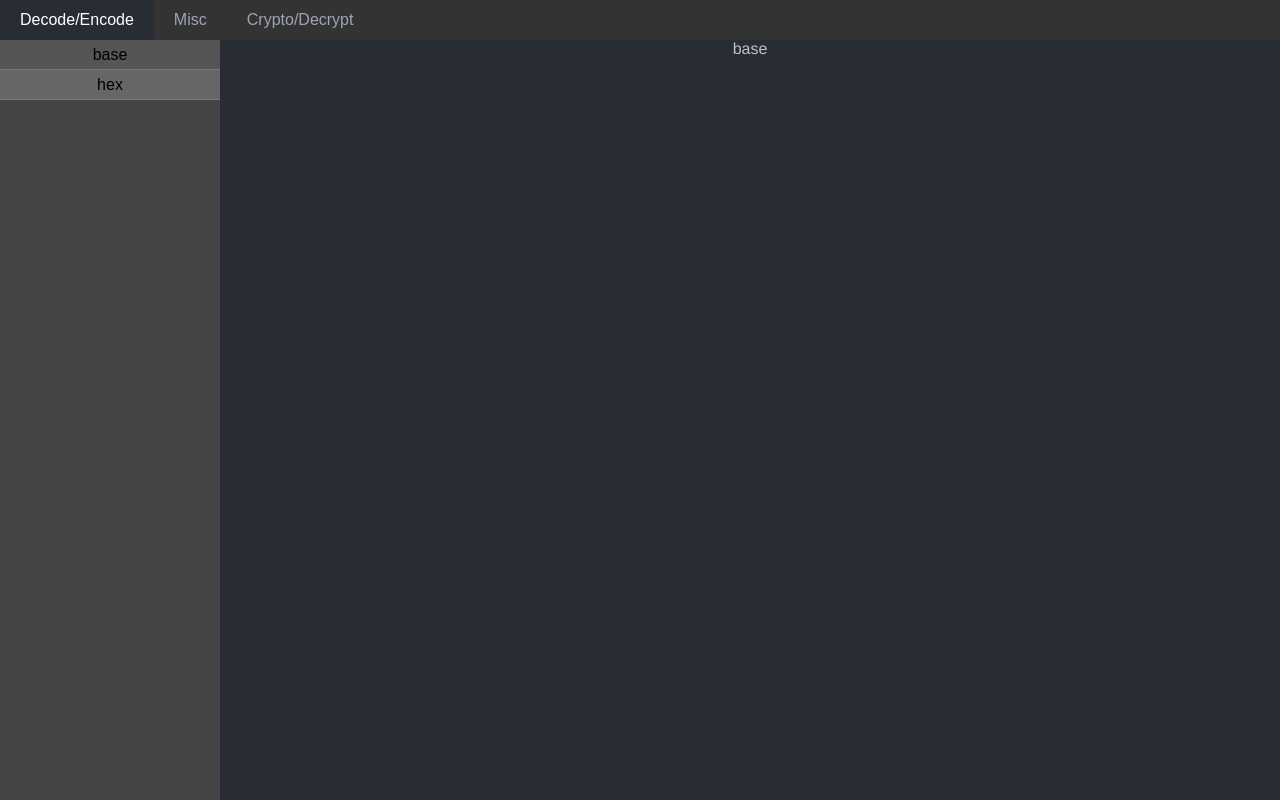
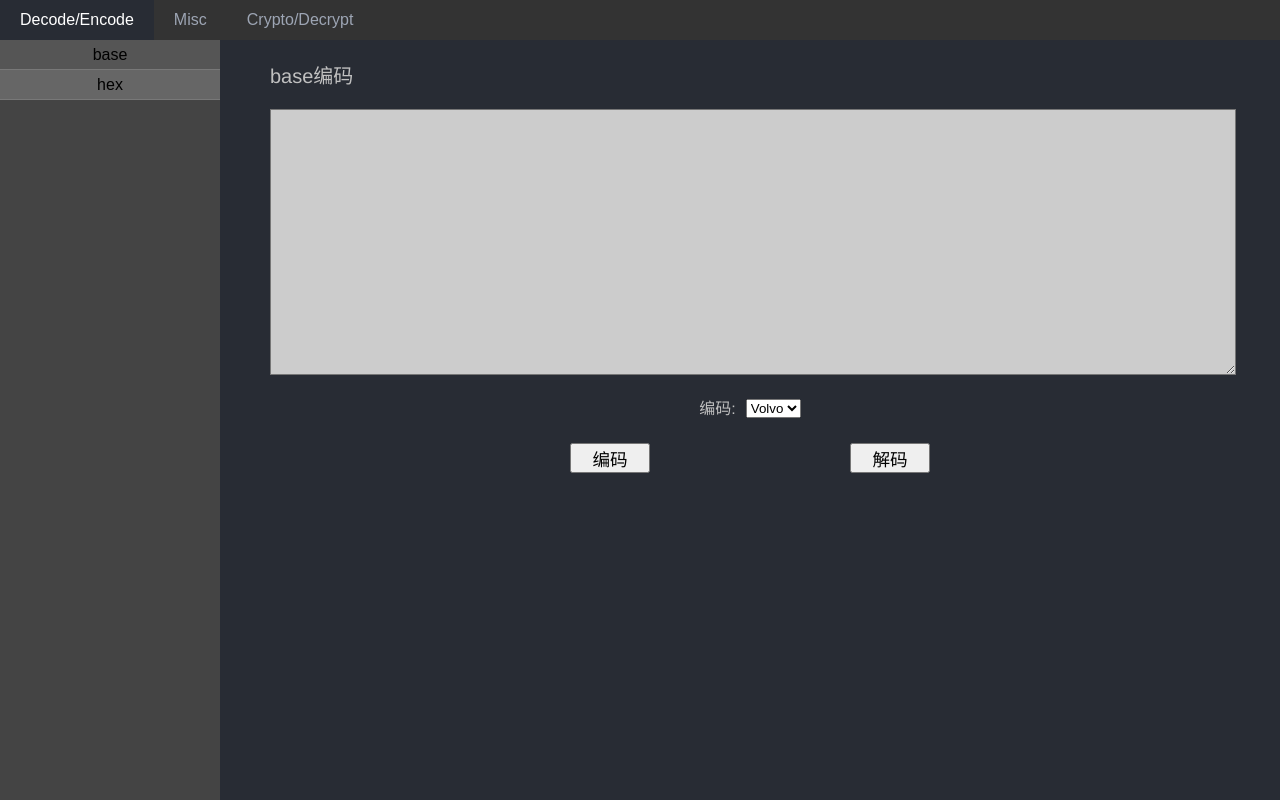
Before and after one commit to m4yfly/ctf-tools, a React app: page / in a window 1280 px wide. Built offline with nearby package versions, Linux system fonts and the light colour scheme.

Commit message:
update base layout

```diff
--- /dev/null
+++ b/app/src/components/CommonButton/index.jsx
@@ -0,0 +1,11 @@
+import React, {Component}  from 'react'
+import styles from './styles.css'
+
+
+export default class CommonButton extends Component {
+    render() {
+        return (
+            <button className={styles.mainButton} onClick={this.props.onClick}>{this.props.buttonName}</button>
+        )
+    }
+}
--- /dev/null
+++ b/app/src/components/CommonButton/styles.css
@@ -0,0 +1,7 @@
+.mainButton{
+    width:80px;
+    height:30px;
+    font-size:1.1em;
+    margin: 15px 100px;
+    cursor: pointer;
+}
--- a/app/src/components/DecodeItem/base/index.jsx
+++ b/app/src/components/DecodeItem/base/index.jsx
@@ -1,11 +1,40 @@
 import React, {Component}  from 'react'
 import styles from './styles.css'
+import InlineSelect from '../../InlineSelect'
+import CommonButton from '../../CommonButton'
 
 
 export default class BaseItem extends Component {
+    constructor(props) {
+        super(props)
+        this.state = {
+            content: ''
+        }
+        this.handleInput = this.handleInput.bind(this)
+        this.handleDecode = this.handleDecode.bind(this)
+    }
+    handleInput(event){
+        this.setState({content:event.target.value});
+    }
+    handleDecode(event){
+        this.setState({content:'decode content:'+this.state.content});
+    }
     render() {
+        var content = this.state.content;
         return (
-            <div>base</div>
+            <div className={styles.main}>
+                <header className={styles.header}>base编码</header>
+                <div>
+                    <textarea value={content} onChange={this.handleInput} className={styles.mainTextArea}></textarea>
+                    <div className={styles.inlineSelect}>
+                        <InlineSelect label="编码"/>
+                    </div>
+                    <div className={styles.inlineButton}>
+                        <CommonButton onClick={this.handleDecode} buttonName="编码"/>
+                        <CommonButton buttonName="解码"/>
+                    </div>
+                </div>
+            </div>
         )
     }
 }
--- a/app/src/components/DecodeItem/base/styles.css
+++ b/app/src/components/DecodeItem/base/styles.css
@@ -0,0 +1,28 @@
+.inlineSelect{
+    display: flex;
+    justify-content: center;
+    margin:10px auto;
+}
+
+.inlineButton{
+    display: flex;
+    justify-content: center;
+}
+
+.mainTextArea{
+    margin:20px auto 10px auto;
+    height:260px;
+    width:100%;
+    outline: none;
+    background-color: #cccccc;
+    font-size: 1em;
+}
+.header{
+    display: flex;
+    font-size:20px;
+}
+
+.main{
+    margin: 20px auto;
+    padding: 0 50px;
+}
--- a/app/src/components/DecodeList/styles.css
+++ b/app/src/components/DecodeList/styles.css
@@ -27,6 +27,7 @@
     border-bottom-width: 1px;
     border-bottom-color: #ccc;
     outline: none;
+    cursor: pointer;
 }
 .listItemActive{
     background-color:#555;
--- /dev/null
+++ b/app/src/components/InlineSelect/index.jsx
@@ -0,0 +1,19 @@
+import React, {Component}  from 'react'
+import styles from './styles.css'
+
+
+export default class InlineSelect extends Component {
+    render() {
+        return (
+            <div className={styles.main}>
+                <label className={styles.mainLabel}>{this.props.label}</label>
+                <select className={styles.mainSelect}>
+                    <option value ="volvo">Volvo</option>
+                    <option value ="saab">Saab</option>
+                    <option value="opel">Opel</option>
+                    <option value="audi">Audi</option>
+                </select>
+            </div>
+        )
+    }
+}
--- /dev/null
+++ b/app/src/components/InlineSelect/styles.css
@@ -0,0 +1,14 @@
+.main{
+    margin: 0 50px;
+    line-height: 1.2em;
+    display: flex;
+}
+.mainLabel{
+    margin-right: 10px;
+}
+.mainLabel:after{
+    content: ':';
+}
+.mainSelect{
+
+}
```
Also changed, not shown: 1 other file (tests, documents, lock files or other folders).
